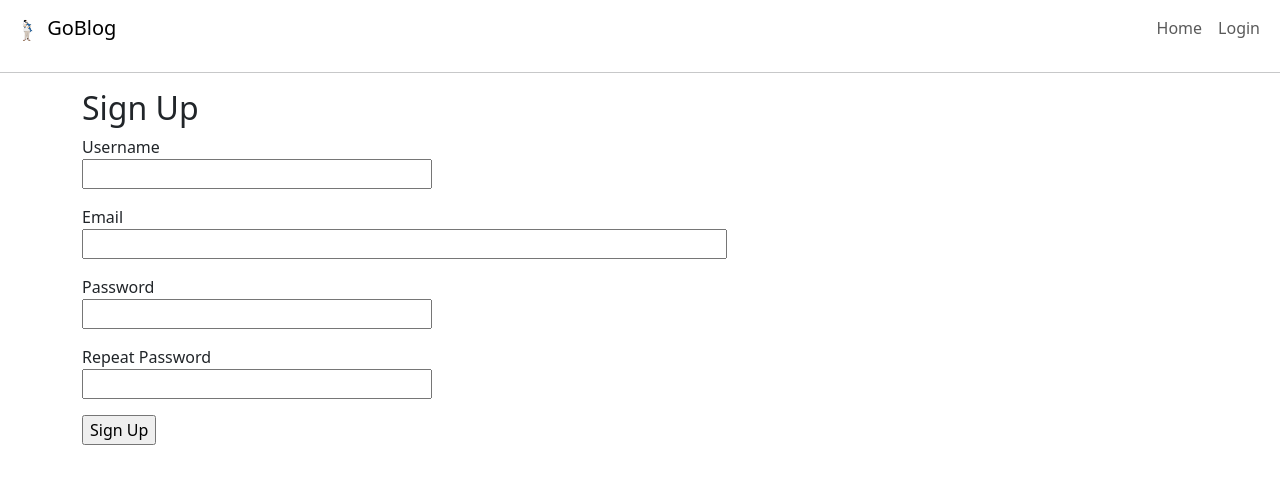
After one commit to pinterbanget/GoBlog, a Flask app: page /register in a window 1280 px wide. The commit adds this page. Shown: the top 484 px of the page. Run offline with Flask 3, Linux system fonts and the light colour scheme.

Commit message:
finished chapter 5

```diff
--- a/app/__init__.py
+++ b/app/__init__.py
@@ -2,10 +2,13 @@ from flask import Flask
 from config import Config
 from flask_sqlalchemy import SQLAlchemy
 from flask_migrate import Migrate
+from flask_login import LoginManager
 
 app = Flask(__name__)
 app.config.from_object(Config)
 db = SQLAlchemy(app)
 migrate = Migrate(app, db)
+login = LoginManager(app)
+login.login_view = 'login'
 
 from app import routes, models
--- a/app/forms.py
+++ b/app/forms.py
@@ -1,9 +1,33 @@
+import sqlalchemy as sa
 from flask_wtf import FlaskForm
 from wtforms import StringField, PasswordField, BooleanField, SubmitField
-from wtforms.validators import DataRequired
+from wtforms.validators import DataRequired, ValidationError, Email, EqualTo
+from app.models import User
+from app import db
 
 class LoginForm(FlaskForm):
     username = StringField('Username', validators=[DataRequired()])
     password = PasswordField('Password', validators=[DataRequired()])
     remember_me = BooleanField('Remember Me')
     submit = SubmitField('Sign In')
+
+class SignUpForm(FlaskForm):
+    username = StringField('Username', validators=[DataRequired()])
+    email = StringField('Email', validators=[DataRequired(), Email()])
+    password = PasswordField('Password', validators=[DataRequired()])
+    password_rep = PasswordField('Repeat Password', validators=[DataRequired(), EqualTo('password')])
+    submit = SubmitField('Sign Up')
+
+    def validate_username(self, username):
+        user = db.session.scalar(sa.select(User).where(User.username == username.data))
+        if user is not None:
+            raise ValidationError('Username already exists!')
+
+    def validate_email(self, email):
+        user = db.session.scalar(sa.select(User).where(User.email == email.data))
+        if user is not None:
+            raise ValidationError('Email already exists!')
+
+    def validate_password(self, password):
+        if len(password.data) < 8:
+            raise ValidationError('Password must be at least 8 characters long!')
--- a/app/routes.py
+++ b/app/routes.py
@@ -1,11 +1,15 @@
-from flask import render_template, flash, redirect, url_for
-from app import app
-from app.forms import LoginForm
+import sqlalchemy as sa
+from flask import render_template, flash, redirect, url_for, request
+from flask_login import current_user, login_user, logout_user, login_required
+from app import app, db
+from app.forms import LoginForm, SignUpForm
+from app.models import User
+from urllib.parse import urlsplit
 
 @app.route('/')
 @app.route('/index')
+@login_required
 def index():
-    user = {'username': 'Ryan'}
     posts = [
         {
             'author': {'username': 'John'},
@@ -23,7 +27,7 @@ def index():
             'body': 'This is my first post on this website. I hope you all enjoy it!'
         }
     ]
-    return render_template('index.html', title='Home', user=user, posts=posts)
+    return render_template('index.html', title='Home', posts=posts)
 
 @app.route('/hello')
 def hello():
@@ -35,9 +39,41 @@ def show_user_profile(username):
 
 @app.route('/login', methods=['GET', 'POST'])
 def login():
+    if current_user.is_authenticated:
+        return redirect(url_for('index'))
+
     form = LoginForm()
     if form.validate_on_submit():
-        flash(f'Login requested for user {form.username.data}, remember_me={form.remember_me.data}')
+        user = db.session.scalar(sa.select(User).where(User.username == form.username.data))
+        if user is None or not user.check_password(form.password.data):
+            flash('Invalid username or password')
+            return redirect(url_for('login'))
+
+        login_user(user, remember=form.remember_me.data)
+        next_page = request.args.get('next')
+        if not next_page or urlsplit(next_page).netloc != '':
+            next_page = url_for('index')
+        return redirect(next_page)
+
+    return render_template('login.html', title='Login', form=form)
+
+@app.route('/logout')
+def logout():
+    logout_user()
+    return redirect(url_for('index'))
+
+@app.route('/register', methods=['GET', 'POST'])
+def register():
+    if current_user.is_authenticated:
         return redirect(url_for('index'))
 
-    return render_template('login.html', title='Login', form=form)
+    form = SignUpForm()
+    if form.validate_on_submit():
+        user = User(username=form.username.data, email=form.email.data)
+        user.set_password(form.password.data)
+        db.session.add(user)
+        db.session.commit()
+        flash('Congratulations, you are now a registered user!')
+        return redirect(url_for('login'))
+
+    return render_template('register.html', title='Register', form=form)
--- a/app/templates/base.html
+++ b/app/templates/base.html
@@ -25,12 +25,18 @@
               <li class="nav-item">
                 <a class="nav-link" href="{{ url_for('index') }}">Home</a>
               </li>
+              <!-- <li class="nav-item">
+                <a class="nav-link" href="#">Contact</a>
+              </li> -->
+              {% if current_user.is_authenticated %}
+              <li class="nav-item">
+                <a class="nav-link" href="{{ url_for('logout') }}">Logout</a>
+              </li>
+              {% else %}
               <li class="nav-item">
                 <a class="nav-link" href="{{ url_for('login') }}">Login</a>
               </li>
-              <!-- <li class="nav-item">
-                <a class="nav-link" href="#">Contact</a>
-              </li> -->
+              {% endif %}
             </ul>
           </div>
         </div>
--- a/app/templates/index.html
+++ b/app/templates/index.html
@@ -1,7 +1,7 @@
 {% extends "base.html" %}
 
 {% block content %}
-    <h1>Hello, {{ user.username }}!</h1>
+    <h1>Hello, {{ current_user.username }}!</h1>
     {% for post in posts %}
     <h2>{{ post.title }}</h2>
     <div><p>{{ post.author.username }} says: <b>{{ post.body }}</b></p></div>
--- a/app/templates/login.html
+++ b/app/templates/login.html
@@ -21,4 +21,5 @@
         <p>{{ form.remember_me() }} {{ form.remember_me.label }}</p>
         <p>{{ form.submit() }}</p>
     </form>
+    <p>Don't have an account? <a href="{{ url_for('register') }}">Register</a> now!</p>
 {% endblock %}
--- /dev/null
+++ b/app/templates/register.html
@@ -0,0 +1,37 @@
+{% extends "base.html" %}
+
+{% block content %}
+    <h2>Sign Up</h2>
+    <form action="" method="post">
+        {{ form.hidden_tag() }}
+        <p>
+            {{ form.username.label }}<br>
+            {{ form.username(size=32) }}
+            {% for error in form.username.errors %}
+            <span style="color: red;">[{{ error }}]</span>
+            {% endfor %}
+        </p>
+        <p>
+            {{ form.email.label }}<br>
+            {{ form.email(size=64) }}
+            {% for error in form.email.errors %}
+            <span style="color: red;">[{{ error }}]</span>
+            {% endfor %}
+        </p>
+        <p>
+            {{ form.password.label }}<br>
+            {{ form.password(size=32) }}
+            {% for error in form.password.errors %}
+            <span style="color: red;">[{{ error }}]</span>
+            {% endfor %}
+        </p>
+        <p>
+            {{ form.password_rep.label }}<br>
+            {{ form.password_rep(size=32) }}
+            {% for error in form.password_rep.errors %}
+            <span style="color: red;">[{{ error }}]</span>
+            {% endfor %}
+        </p>
+        <p>{{ form.submit() }}</p>
+    </form>
+{% endblock %}
```
Also changed, not shown: app/models.py (+18 -4 lines), app.db.
